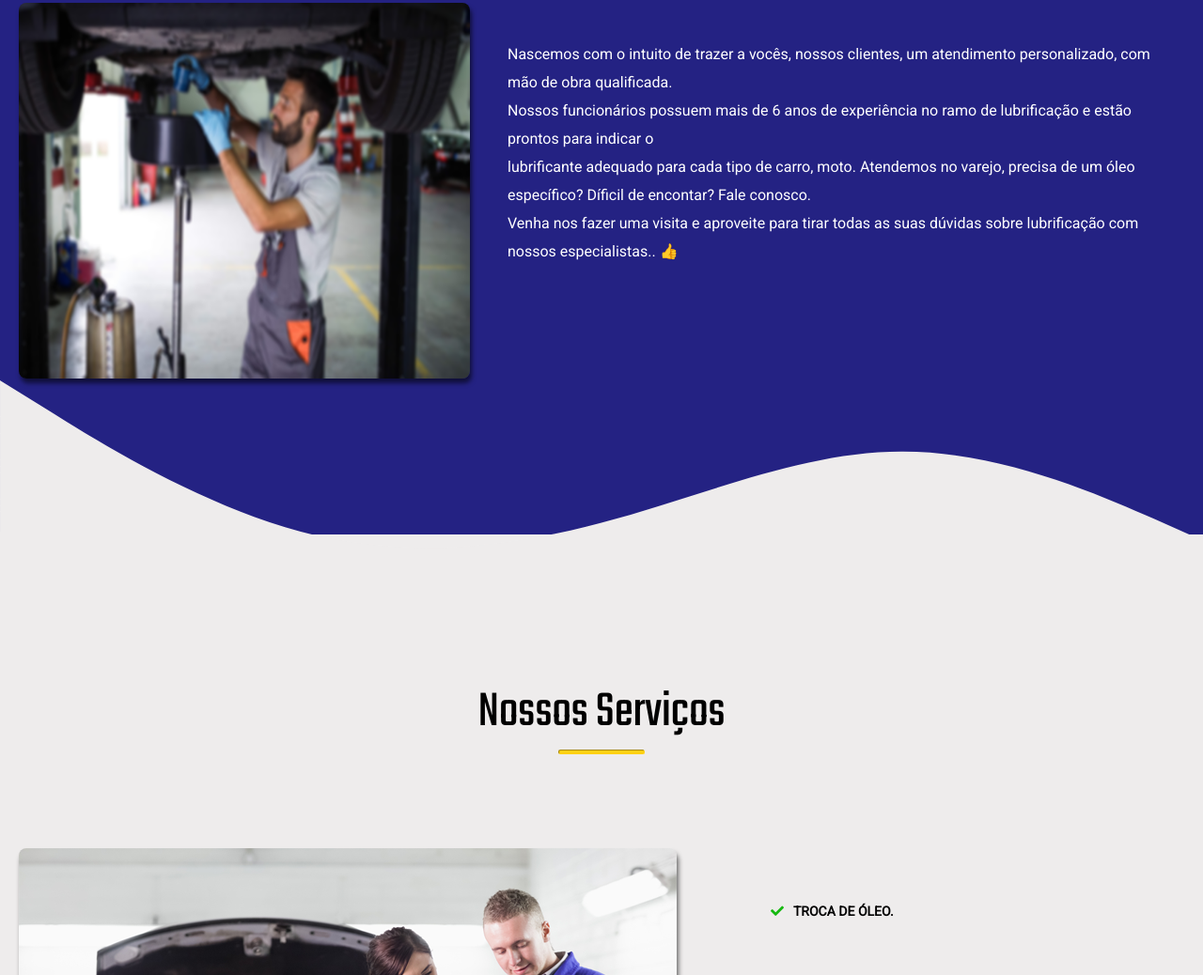
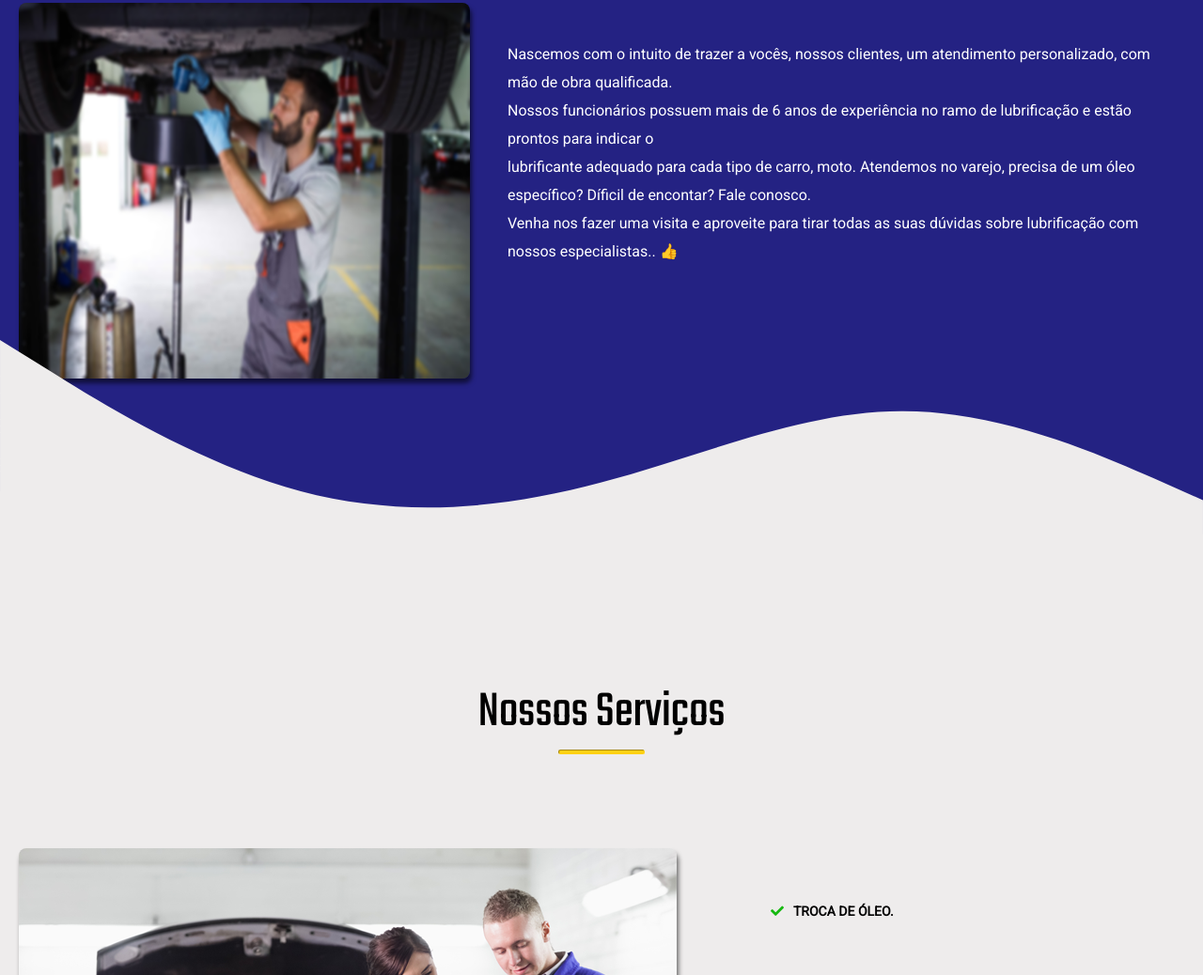
Before and after one commit to Williamluqui/Site_Troca_De_Oleo, a plain HTML site: page index.html in a window 1280 px wide. Shown: the part 1195-2233 px from the top of the page at 94% size. Drawn offline with Linux system fonts and the light colour scheme.

Commit message:
projeto-loja

```diff
--- a/css/media.css
+++ b/css/media.css
@@ -288,7 +288,7 @@
     }
     .svg_quem_somos svg{ /* DETALHE SVG QUEM SOMOS*/
         position: absolute;
-         padding-top: 110px;
+         padding-top: 67px;
          width: 100%;
 
      }
```
